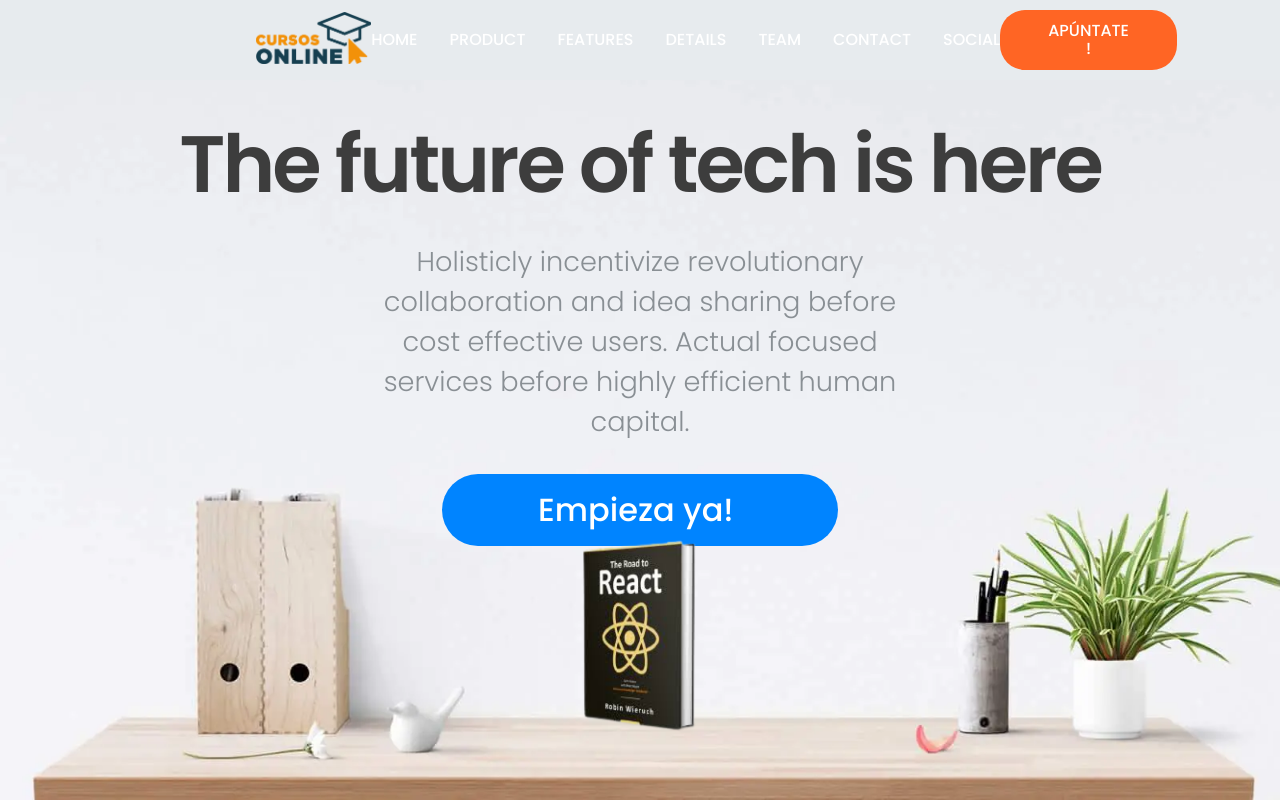
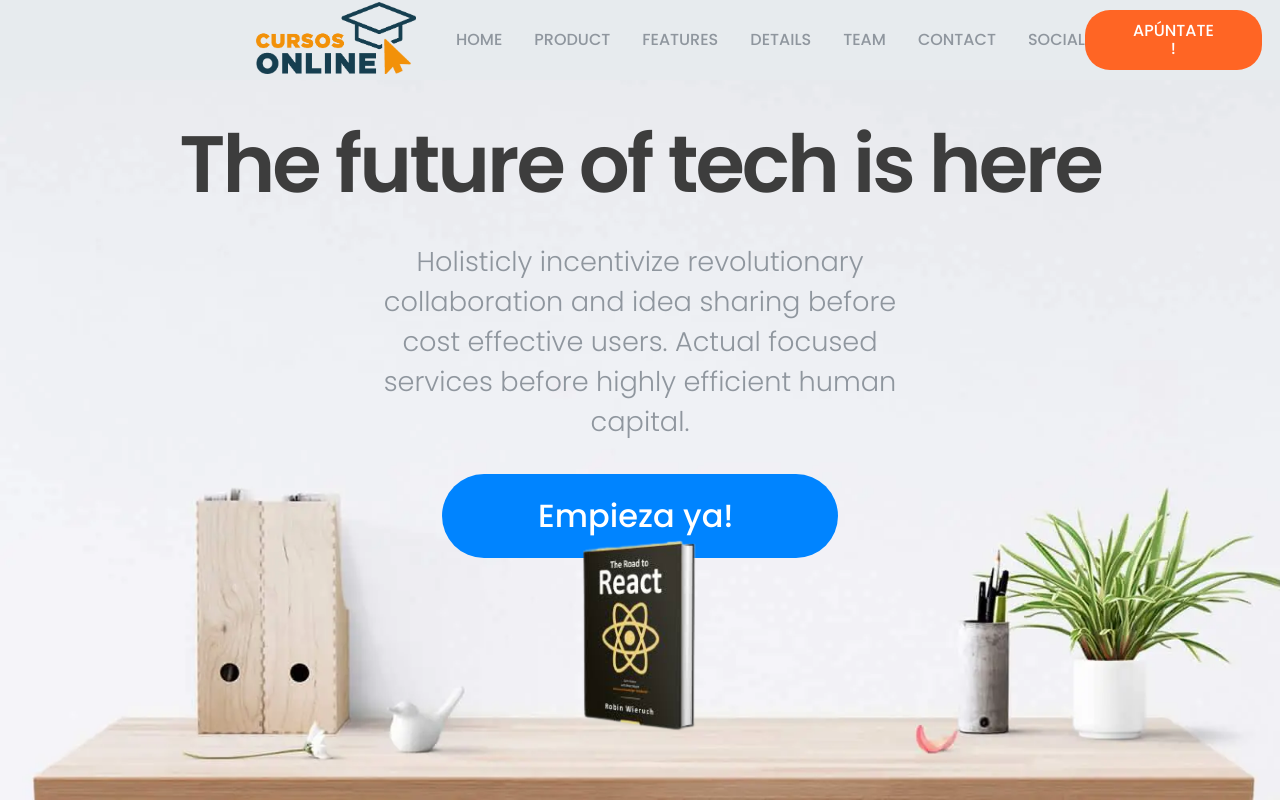
Before and after one commit to Dualvicc/tienda-online, a plain HTML site: page index.html in a window 1280 px wide. Shown: the top 802 px of the page. Drawn offline with Linux system fonts and the light colour scheme.

Commit message:
Convirtiendo a webComponents hasta slider 25.04.23

```diff
--- a/index.html
+++ b/index.html
@@ -23,66 +23,15 @@
         <meta name="keywords"    content="curso, online, react, desarrollo, front, online, ">
         <link href="./assets/icons/react-logo.svg" rel="icon" type="image/x-icon" />
         <link href="./styles/app.css" rel="stylesheet"/>
-        <script type="module" src="./js/app.js"></script>
+        <script type="module" src="./src/index.js"></script>
 </head>
 <body>
     <header class="header" id="header">
-        <div class="headerLogo">
-            <img src="./assets/images/logo-3.webp" />
-        </div>
-        <div class="headerNav">
-            <ul>
-                <li>
-                    <a href="#header">Home</a>
-                </li>
-                <li>
-                    <a href="#product">Product</a>
-                </li>
-                <li>
-                    <a href="#featured">Features</a>
-                </li>
-                <li>
-                    <a href="#details">Details</a>
-                </li>
-                <li>
-                    <a href="#team">Team</a>
-                </li>
-                <li>
-                    <a href="#contact">Contact</a>
-                </li>
-                <li>
-                    <a href="#social">Social</a>
-                </li>
-            </ul>
-        </div>
-        <div class="headerCheckoutbutton">
-            <button type="button" class="checkoutButton modalButton">Apúntate !</button>
-        </div>
+        <logo-component></logo-component>
+        <menu-component></menu-component>
+        <modal-button-component></modal-button-component>
     </header>
-    <section class="slider" id="product">
-        <div class="sliderTitle">
-            <h1>The future of tech is here</h1>
-        </div>
-        <div class="sliderDescription">
-            <p>Holisticly incentivize revolutionary collaboration and idea sharing before cost effective users. Actual focused services before highly efficient human capital.
-
-            </p>
-        </div>
-        <div class="sliderCheckoutbutton">
-            <button type="button" class="checkoutButton modalButton">
-                Empieza ya!
-                <img src="" alt="">
-            </button>
-        </div>
-        <div class="sliderBackground">
-            <img src="./assets/images/slider-background.webp" alt="">
-
-        </div>
-        <div class="sliderImage">
-            <img src="./assets/images/react-slider-removebg-preview.webp">
-        </div>
-
-    </section>
+    <slider-component></slider-component>
 
     <section class="featured" id="featured">
         <div class="featuredTitle">
--- /dev/null
+++ b/src/index.js
@@ -0,0 +1,4 @@
+import './logo.js';
+import './menu.js';
+import './modal-button.js';
+import './slider.js';
--- /dev/null
+++ b/src/logo.js
@@ -0,0 +1,34 @@
+class Logo extends HTMLElement {
+
+    constructor() {
+        super();
+        this.shadow = this.attachShadow({mode: 'open'});
+        this.render();
+    }
+
+    render() {
+
+        this.shadow.innerHTML =
+        `
+        <style>
+            .headerLogo{
+                min-width: 10rem;
+                max-width: 10rem;
+            }
+            .headerLogo img{
+                width: 100%;
+                object-fit: cover;
+            }
+            * {
+            margin: 0;
+            box-sizing: border-box;
+        }
+        </style>
+        <div class="headerLogo">
+            <img src="./assets/images/logo-3.webp" />
+        </div>
+        `;
+    }
+}
+
+customElements.define('logo-component', Logo);
--- /dev/null
+++ b/src/menu.js
@@ -0,0 +1,86 @@
+class Menu extends HTMLElement {
+
+    constructor() {
+        super();
+        this.shadow = this.attachShadow({mode: 'open'});
+        this.render();
+    }
+
+    render() {
+
+        this.shadow.innerHTML =
+        `
+        <style>
+        .headerNav ul{
+            display: flex;
+            justify-content: space-between;
+            gap: 2rem;
+            list-style: none;
+        }
+        .headerNav ul li a {
+            font-size: 1rem;
+            text-transform: uppercase;
+            font-weight: 500;
+            transition: all 0.3s ease;
+        }
+        .headerNav ul li a:hover{
+            opacity: 0.9;
+            color: hsl(0, 0%, 0%);
+        }
+        a, td, th, p, button, span, label, select, input, textarea, li {
+            font-family: "Poppins", sans-serif;
+        }
+        h1, h2, h3, h4, h5, h6, a, p {
+            /* color: hsl(0, 0%, 100%); */
+        }
+        a {
+            background-color: transparent;
+        }
+
+        h1, h2, h3, h4, h5, h6, p, a {
+            margin: 0;
+        }
+        * {
+            margin: 0;
+            box-sizing: border-box;
+            text-decoration: none;
+            color: hsl(210, 7%, 59%);
+            scroll-behavior: smooth;
+        }
+        user agent stylesheet
+        a:-webkit-any-link {
+            color: -webkit-link;
+            cursor: pointer;
+            text-decoration: underline;
+        }
+        </style>
+        <div class="headerNav">
+            <ul>
+                <li>
+                    <a href="#header">Home</a>
+                </li>
+                <li>
+                    <a href="#product">Product</a>
+                </li>
+                <li>
+                    <a href="#featured">Features</a>
+                </li>
+                <li>
+                    <a href="#details">Details</a>
+                </li>
+                <li>
+                    <a href="#team">Team</a>
+                </li>
+                <li>
+                    <a href="#contact">Contact</a>
+                </li>
+                <li>
+                    <a href="#social">Social</a>
+                </li>
+            </ul>
+        </div>
+        `;
+    }
+}
+
+customElements.define('menu-component', Menu);
--- /dev/null
+++ b/src/modal-button.js
@@ -0,0 +1,50 @@
+class ModalButton extends HTMLElement {
+
+    constructor() {
+        super();
+        this.shadow = this.attachShadow({mode: 'open'});
+        this.render();
+    }
+
+    render() {
+
+        this.shadow.innerHTML =
+        `
+        <style>
+            .headerCheckoutbutton button{
+                width: 100%;
+                border-radius: 25px;
+                border: none;
+                color: white;
+                padding: 0.7rem 3rem;
+                font-size: 1rem;
+                text-transform: uppercase;
+                font-weight: 500;
+                transition: all 0.5s ease;
+                cursor: pointer;
+                font-family: "Poppins", sans-serif;
+                background-color: hsl(18, 100%, 57%);
+
+            }
+
+            .headerCheckoutbutton button:hover{
+                background-color:  hsl(204, 15%, 26%);
+            }
+            button, input, optgroup, select, textarea {
+                font-size: 100%;
+                line-height: 1.15;
+            }
+            * {
+                margin: 0;
+                padding: 0;
+                box-sizing: border-box;
+            }
+        </style>
+        <div class="headerCheckoutbutton">
+            <button type="button" class="checkoutButton modalButton">Apúntate !</button>
+        </div>
+        `;
+    }
+}
+
+customElements.define('modal-button-component', ModalButton);
--- /dev/null
+++ b/src/slider.js
@@ -0,0 +1,133 @@
+class Slider extends HTMLElement {
+
+    constructor() {
+        super();
+        this.shadow = this.attachShadow({mode: 'open'});
+        this.render();
+    }
+
+    render() {
+
+        this.shadow.innerHTML =
+        `
+        <style>
+            * {
+                margin: 0;
+                padding: 0;
+                box-sizing: border-box;
+                font-family: "Poppins", sans-serif;
+                text-decoration: none;
+                scroll-behavior: smooth;
+            }
+            user agent stylesheet
+            section {
+                display: block;
+            }
+            html {
+                line-height: 1.15;
+                -webkit-text-size-adjust: 100%;
+            }
+            .slider{
+                display: flex;
+                flex-direction: column;
+                position: relative;
+                align-items: center;
+                height: 100vh;
+                padding-top: 10vh;
+                gap: 2rem;
+            }
+            .sliderTitle{
+                text-align: center;
+                z-index: 2;
+                padding:  3% 5% 0 5%;
+            }
+            .sliderTitle h1{
+                color:  hsl(0, 0%, 24%);
+                font-size: 5rem;
+                font-weight: 600;
+                letter-spacing: -3px;
+            }
+            .sliderDescription{
+                text-align: center;
+                z-index: 2;
+                width: 45%;
+            }
+            .sliderDescription p{
+                font-size: 1.7rem;
+                font-weight: 300;
+                line-height: 40px;
+            }
+            .sliderCheckoutbutton{
+                align-items: center;
+                z-index: 2;
+            }
+            .sliderCheckoutbutton button{
+                border-radius: 60px;
+                width: 100%;
+                background-color: hsl(209, 100%, 50%);
+                border: none;
+                color: white;
+                padding: 1.1rem 6rem;
+                font-size: 2rem;
+                font-weight: 500;
+                transition: all 0.5s linear;
+            }
+            .sliderCheckoutbutton button:hover{
+
+                background-color:  hsl(204, 15%, 26%);
+            }
+            .sliderImage{
+                width: 15%;
+                z-index: 2;
+                position: absolute;
+                bottom: 0;
+                margin-bottom: 4rem;
+            }
+            .sliderImage img{
+                object-fit: contain;
+                width: 100%;
+                height: 100%;
+                @include translateYInScreen(1s,3s);
+            }
+            .sliderBackground{
+                position: absolute;
+                z-index: -99;
+                width: 100%;
+                height: 90vh;
+            }
+            .sliderBackground img{
+                height: 100%;
+                width: 100%;
+                object-fit: cover;
+                object-position: bottom;
+            }
+        </style>
+        <section class="slider" id="product">
+        <div class="sliderTitle">
+            <h1>The future of tech is here</h1>
+        </div>
+        <div class="sliderDescription">
+            <p>Holisticly incentivize revolutionary collaboration and idea sharing before cost effective users. Actual focused services before highly efficient human capital.
+
+            </p>
+        </div>
+        <div class="sliderCheckoutbutton">
+            <button type="button" class="checkoutButton modalButton">
+                Empieza ya!
+                <img src="" alt="">
+            </button>
+        </div>
+        <div class="sliderBackground">
+            <img src="./assets/images/slider-background.webp" alt="">
+
+        </div>
+        <div class="sliderImage">
+            <img src="./assets/images/react-slider-removebg-preview.webp">
+        </div>
+
+    </section>
+        `;
+    }
+}
+
+customElements.define('slider-component', Slider);
```
